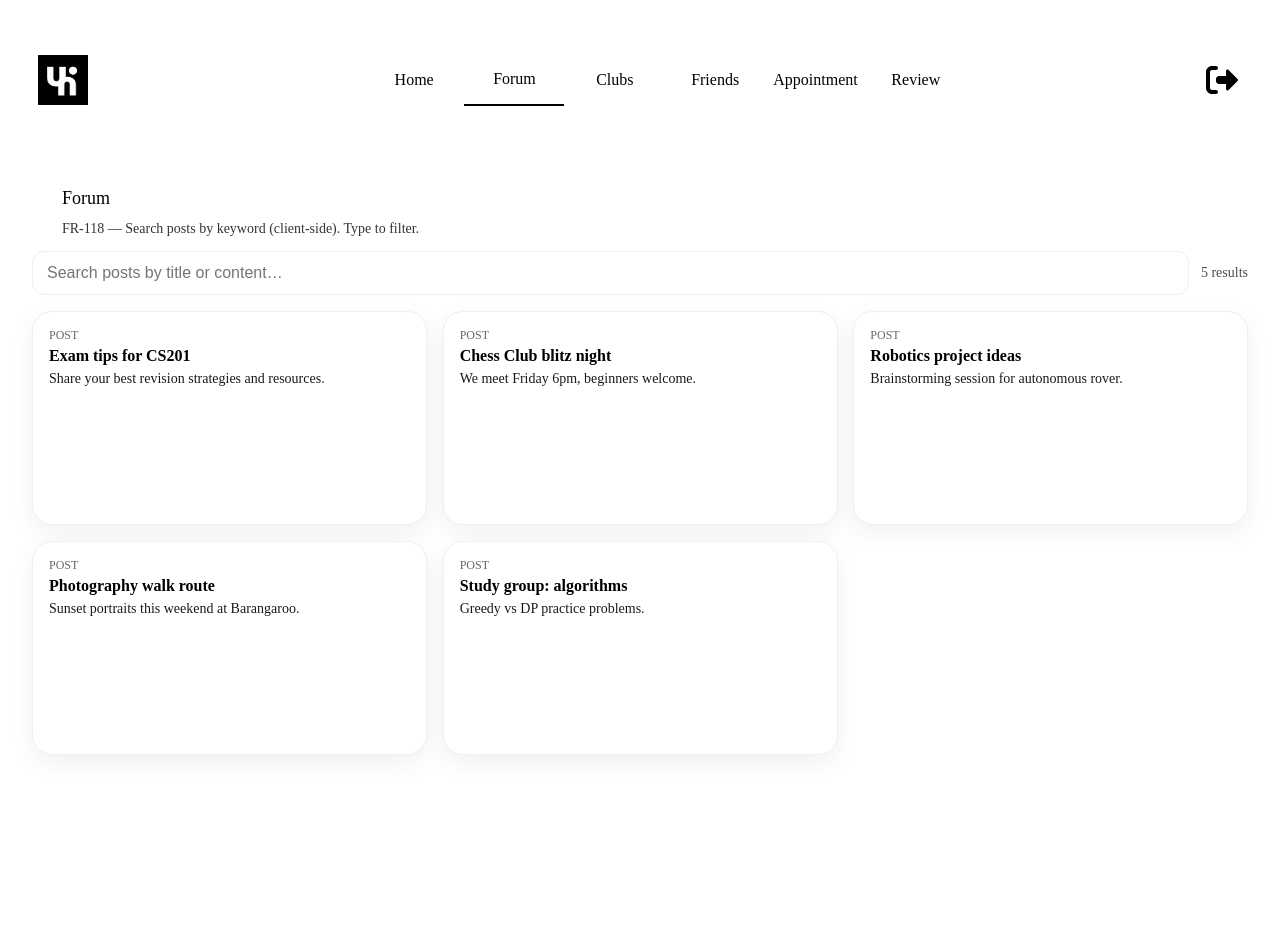
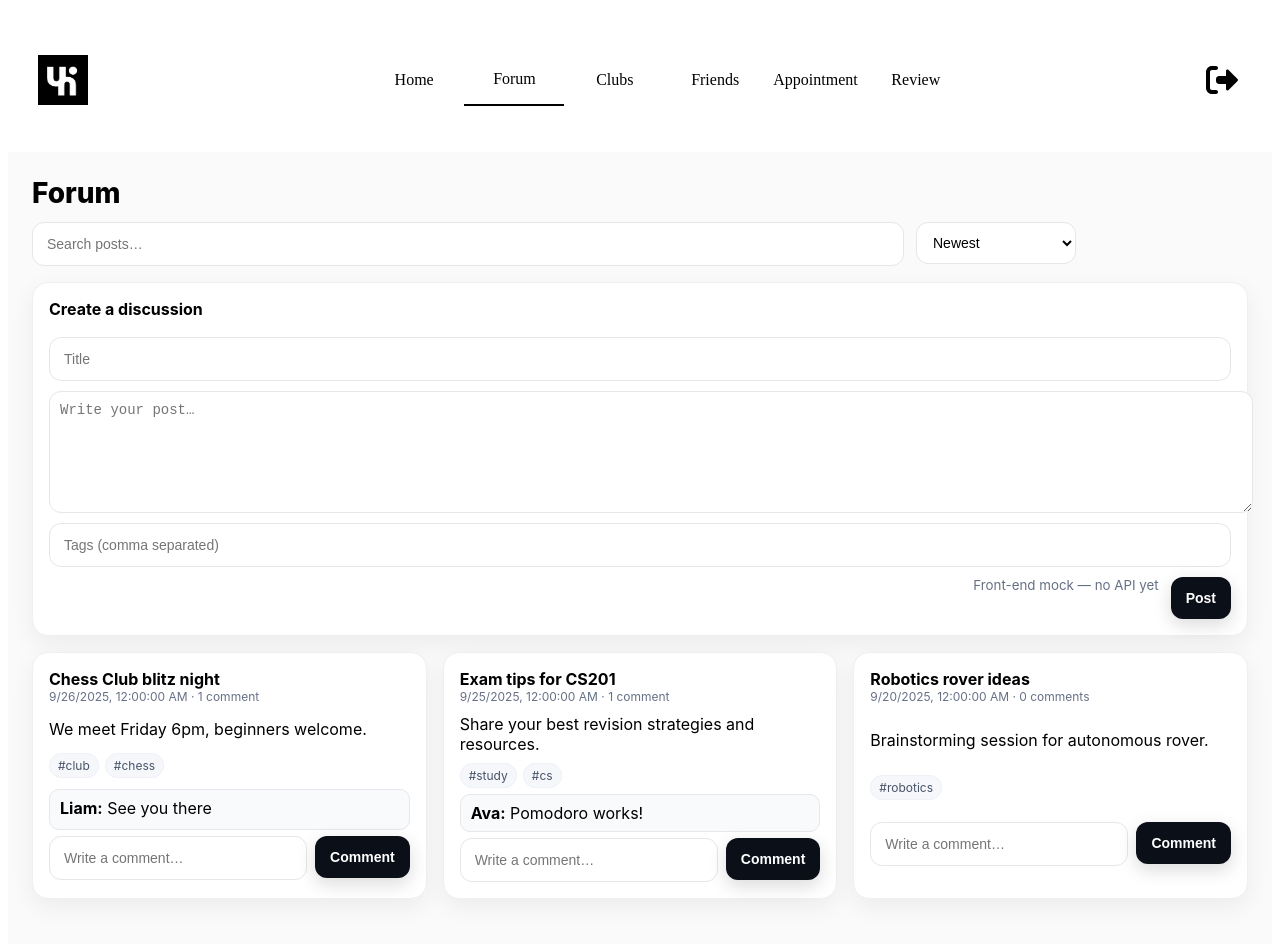
Before and after one commit to Suusana/UniCircle, a React (Vite) app in the folder Frontend/: page /main/discussion in a window 1280 px wide. Shown: the top 944 px of the page. Before the commit the page ends 800 px from the top, so only its background shows below. Built offline with nearby package versions, Linux system fonts and the light colour scheme.

Commit message:
Added forum
Updated it through mock code for now on frontend, will link it with backend.

```diff
--- a/Frontend/src/pages/DiscussionBoard.jsx
+++ b/Frontend/src/pages/DiscussionBoard.jsx
@@ -1,85 +1,167 @@
 import { useMemo, useState } from "react";
 import styled from "styled-components";
-import { CardM } from "../components/Card.jsx";
-import { Title, Text } from "../components/Text.jsx";
 
-const Wrapper = styled.div`padding: 24px;`;
-const TopBar = styled.div`
-  display: flex; gap: 12px; align-items: center; flex-wrap: wrap; margin-bottom: 16px;
+const Page = styled.section`
+  min-height: 100vh;
+  background: #fafafa;
+  padding: 24px;
+  font-family: Inter, system-ui, -apple-system, "Segoe UI", Roboto, Helvetica, Arial;
 `;
-const SearchInput = styled.input`
-  flex: 1; min-width: 260px; padding: 12px 14px; border: 1px solid #efefef; border-radius: 12px;
-  font-size: 16px; outline: none; background: #fff; &:focus{ border-color:#d0d0d0; }
+const Top = styled.div`
+  display: grid; grid-template-columns: 1fr 160px 160px; gap: 12px; margin-bottom: 16px;
+  @media (max-width: 840px){ grid-template-columns: 1fr; }
 `;
-const Count = styled.span`font-size:14px; opacity:.7;`;
-const Grid = styled.div`
-  display: grid; grid-template-columns: repeat(auto-fill, minmax(320px, 1fr));
-  gap: 16px;
+const Input = styled.input`
+  height: 42px; border-radius: 12px; border: 1px solid #e6e6e6; background: #fff; padding: 0 14px; font-size: 14px;
+  &:focus { box-shadow: 0 0 0 3px rgba(28,100,242,0.12); border-color: #1c64f2; outline: none; }
 `;
-
-const POSTS = [
-  { id: 1, title: "Exam tips for CS201", body: "Share your best revision strategies and resources." },
-  { id: 2, title: "Chess Club blitz night", body: "We meet Friday 6pm, beginners welcome." },
-  { id: 3, title: "Robotics project ideas", body: "Brainstorming session for autonomous rover." },
-  { id: 4, title: "Photography walk route", body: "Sunset portraits this weekend at Barangaroo." },
-  { id: 5, title: "Study group: algorithms", body: "Greedy vs DP practice problems." },
-];
+const Select = styled.select`
+  height: 42px; border-radius: 12px; border: 1px solid #e6e6e6; background: #fff; padding: 0 12px; font-size: 14px;
+  &:focus { box-shadow: 0 0 0 3px rgba(28,100,242,0.12); border-color: #1c64f2; outline: none; }
+`;
+const Button = styled.button`
+  height: 42px; border-radius: 12px; padding: 0 14px; border: 1px solid transparent; background: #0b0f17; color: #fff;
+  font-weight: 600; font-size: 14px; cursor: pointer; box-shadow: 0 6px 18px rgba(11,15,23,.15);
+  &:hover { transform: translateY(-1px); } &:active { transform: translateY(0); }
+`;
+const Grid = styled.div`display: grid; grid-template-columns: repeat(auto-fill, minmax(320px, 1fr)); gap: 16px;`;
+const Card = styled.article`
+  background: #fff; border: 1px solid #efefef; border-radius: 16px; box-shadow: 0 8px 24px rgba(16,24,40,.06);
+  padding: 16px; display: grid; gap: 10px;
+`;
+const Title = styled.h1`margin: 0 0 12px 0; font-size: 28px; font-weight: 800;`;
+const H = styled.h3`margin: 0; font-size: 16px;`;
+const Meta = styled.div`font-size: 12px; color: #667085;`;
+const Tag = styled.span`font-size: 12px; padding: 4px 8px; border-radius: 999px; background: #f5f7fb; color:#475467; border:1px solid #eef2f6; margin-right: 6px;`;
+const Textarea = styled.textarea`
+  width: 100%; min-height: 100px; resize: vertical; border-radius: 12px; border: 1px solid #e6e6e6; padding: 10px; font-size: 14px;
+  &:focus { outline: none; box-shadow: 0 0 0 3px rgba(28,100,242,0.12); border-color: #1c64f2; }
+`;
+const Small = styled.small`color:#667085;`;
+const CommentRow = styled.div`display:grid; grid-template-columns: 1fr auto; gap: 8px;`;
+const Comment = styled.div`padding:8px 10px; background:#f8fafc; border:1px solid #e5e7eb; border-radius:10px;`;
 
 function highlight(text, q) {
   if (!q) return text;
-  const i = text.toLowerCase().indexOf(q.toLowerCase());
-  if (i === -1) return text;
+  const idx = text.toLowerCase().indexOf(q.toLowerCase());
+  if (idx === -1) return text;
   return (
     <>
-      {text.slice(0, i)}
-      <mark style={{ background: "#fff2a8" }}>{text.slice(i, i + q.length)}</mark>
-      {text.slice(i + q.length)}
+      {text.slice(0, idx)}
+      <mark style={{ background: "#fff2a8" }}>{text.slice(idx, idx + q.length)}</mark>
+      {text.slice(idx + q.length)}
     </>
   );
 }
 
+// Mock seed data
+const seed = [
+  { id: 1, title: "Exam tips for CS201", body: "Share your best revision strategies and resources.", tags:["study","cs"], comments:[{by:"Ava", text:"Pomodoro works!"}], createdAt:"2025-09-25" },
+  { id: 2, title: "Chess Club blitz night", body: "We meet Friday 6pm, beginners welcome.", tags:["club","chess"], comments:[{by:"Liam", text:"See you there"}], createdAt:"2025-09-26" },
+  { id: 3, title: "Robotics rover ideas", body: "Brainstorming session for autonomous rover.", tags:["robotics"], comments:[], createdAt:"2025-09-20" },
+];
+
 export default function DiscussionBoard() {
+  const [posts, setPosts] = useState(seed);
   const [q, setQ] = useState("");
+  const [sortBy, setSortBy] = useState("newest"); // newest | mostCommented | trending
+  const [form, setForm] = useState({ title:"", body:"", tags:"" });
 
   const filtered = useMemo(() => {
     const query = q.trim().toLowerCase();
-    if (!query) return POSTS;
-    return POSTS.filter(p =>
-      p.title.toLowerCase().includes(query) || p.body.toLowerCase().includes(query)
-    );
-  }, [q]);
+    let out = [...posts];
+    if (query) {
+      out = out.filter(p =>
+        p.title.toLowerCase().includes(query) || p.body.toLowerCase().includes(query) || p.tags.join(",").toLowerCase().includes(query)
+      );
+    }
+    if (sortBy === "newest") {
+      out.sort((a,b) => +new Date(b.createdAt) - +new Date(a.createdAt));
+    } else if (sortBy === "mostCommented") {
+      out.sort((a,b) => (b.comments?.length||0) - (a.comments?.length||0));
+    } else if (sortBy === "trending") {
+      out.sort((a,b) => (b.comments.length*2 + +new Date(b.createdAt)) - (a.comments.length*2 + +new Date(a.createdAt)));
+    }
+    return out;
+  }, [posts, q, sortBy]);
+
+  const submitPost = () => {
+    if (!form.title.trim() || !form.body.trim()) return;
+    const tags = form.tags.split(",").map(t => t.trim()).filter(Boolean);
+    const newPost = {
+      id: Math.max(0, ...posts.map(p=>p.id)) + 1,
+      title: form.title.trim(),
+      body: form.body.trim(),
+      tags,
+      comments: [],
+      createdAt: new Date().toISOString(),
+    };
+    setPosts([newPost, ...posts]);
+    setForm({ title:"", body:"", tags:"" });
+  };
+
+  const addComment = (postId, text) => {
+    if (!text.trim()) return;
+    setPosts(ps => ps.map(p => p.id === postId ? { ...p, comments:[...p.comments, { by:"You", text:text.trim() }] } : p));
+  };
 
   return (
-    <Wrapper>
+    <Page>
       <Title>Forum</Title>
-      <Text style={{ marginTop: 6, opacity: .8 }}>
-        FR-118 — Search posts by keyword (client-side). Type to filter.
-      </Text>
 
-      <TopBar>
-        <SearchInput
-          placeholder="Search posts by title or content…"
-          value={q}
-          onChange={(e) => setQ(e.target.value)}
-        />
-        <Count>{filtered.length} {filtered.length === 1 ? "result" : "results"}</Count>
-      </TopBar>
+      <Top>
+        <Input placeholder="Search posts…" value={q} onChange={e=>setQ(e.target.value)} />
+        <Select value={sortBy} onChange={e=>setSortBy(e.target.value)}>
+          <option value="newest">Newest</option>
+          <option value="mostCommented">Most Commented</option>
+          <option value="trending">Trending</option>
+        </Select>
+        <div />
+      </Top>
 
+      {/* Create post (mock) */}
+      <Card style={{ marginBottom: 16 }}>
+        <H>Create a discussion</H>
+        <Input placeholder="Title" value={form.title} onChange={e=>setForm(f=>({ ...f, title:e.target.value }))} style={{ marginTop:8 }} />
+        <Textarea placeholder="Write your post…" value={form.body} onChange={e=>setForm(f=>({ ...f, body:e.target.value }))} />
+        <Input placeholder="Tags (comma separated)" value={form.tags} onChange={e=>setForm(f=>({ ...f, tags:e.target.value }))} />
+        <div style={{ display:"flex", justifyContent:"flex-end", gap:12 }}>
+          <Small>Front-end mock — no API yet</Small>
+          <Button onClick={submitPost}>Post</Button>
+        </div>
+      </Card>
+
+      {/* Results */}
       <Grid>
         {filtered.map(p => (
-          <CardM key={p.id} style={{ padding: 16 }}>
-            <div style={{ fontSize: 12, textTransform: "uppercase", opacity: .6 }}>Post</div>
-            <div style={{ fontWeight: 600, marginTop: 4 }}>{highlight(p.title, q)}</div>
-            <div style={{ marginTop: 6, fontSize: 14, opacity: .9 }}>{highlight(p.body, q)}</div>
-          </CardM>
+          <Card key={p.id}>
+            <div>
+              <H>{highlight(p.title, q)}</H>
+              <Meta>{new Date(p.createdAt).toLocaleString()} · {p.comments.length} comment{p.comments.length!==1?"s":""}</Meta>
+            </div>
+            <div>{highlight(p.body, q)}</div>
+            <div>{p.tags.map(t => <Tag key={t}>#{t}</Tag>)}</div>
+
+            {/* Comments */}
+            <div style={{ display:"grid", gap:6 }}>
+              {p.comments.map((c, i) => <Comment key={i}><b>{c.by}:</b> {c.text}</Comment>)}
+              <InlineComment postId={p.id} onAdd={addComment} />
+            </div>
+          </Card>
         ))}
       </Grid>
 
-      {q.trim() && filtered.length === 0 && (
-        <Text style={{ marginTop: 12, opacity: .7 }}>
-          No posts match “{q.trim()}”.
-        </Text>
-      )}
-    </Wrapper>
+      {q.trim() && filtered.length === 0 && <Small style={{ display:"block", marginTop:12 }}>No posts match “{q.trim()}”.</Small>}
+    </Page>
   );
 }
+
+function InlineComment({ postId, onAdd }) {
+  const [val, setVal] = useState("");
+  return (
+    <CommentRow>
+      <Input placeholder="Write a comment…" value={val} onChange={e=>setVal(e.target.value)} />
+      <Button onClick={()=>{ onAdd(postId, val); setVal(""); }}>Comment</Button>
+    </CommentRow>
+  );
+}
--- a/Frontend/src/pages/Shortcut.jsx
+++ b/Frontend/src/pages/Shortcut.jsx
@@ -17,10 +17,6 @@ const Links = styled.div`
 function Shortcut() {
   const [links, setLinks] = useState([]);
 
-  //   useEffect(() => {
-  //     (async () => {})();
-  //   }, []);
-  // get all the clubs
   const getAllShortcutLinks = async () => {
     try {
       const res = await http.get("/studentProfile/allShortcuts");
@@ -31,7 +27,6 @@ function Shortcut() {
     }
   };
 
-  // when loading the club page, then trigger this line to get all clubs from the backend
   useEffect(() => {
     getAllShortcutLinks();
   }, []);
@@ -49,8 +44,6 @@ function Shortcut() {
               color: "inherit",
               display: "flex",
               alignItems: "center",
-              textDecoration: "none",
-              color: "inherit",
               border: "1px solid #efefef",
               borderRadius: "10px",
               minWidth: "80px",
--- a/Frontend/src/pages/StudentProfile/MembershipList.jsx
+++ b/Frontend/src/pages/StudentProfile/MembershipList.jsx
@@ -3,6 +3,7 @@ import { Text, SubTitle } from "../../components/Text";
 import { useState, useEffect } from "react";
 import { http } from "../../utils/http";
 import { useAuth } from "../../contexts/AuthContext";
+
 const MembershipLists = styled.div`
   margin-left: 20px;
   display: flex;
@@ -10,13 +11,16 @@ const MembershipLists = styled.div`
   height: 130px;
   overflow-y: auto;
 `;
+
 export function MembershipList() {
   const [clubs, setClubs] = useState([]);
   const { user } = useAuth();
 
   const MembershipList = async () => {
     try {
-      const response = await http.get("/studentProfile/MembershipList", { params: { studentId: user.studentId } });
+      const response = await http.get("/studentProfile/MembershipList", {
+        params: { studentId: user.studentId },
+      });
       setClubs(response.data);
     } catch (e) {
       console.log("Fail to fetch current user's membership list");
@@ -38,15 +42,16 @@ export function MembershipList() {
       {clubs.length === 0 ? (
         <SubTitle>Join Club! </SubTitle>
       ) : (
-        clubs.map((club) => (
-          <Text key={club.clubId}
+        clubs
+          .filter((club) => club && club.name) // ✅ skip null or invalid clubs
+          .map((club) => (
+            <Text
+              key={club.clubId}
               style={{
                 textDecoration: "none",
                 color: "inherit",
                 display: "flex",
                 alignItems: "center",
-              textDecoration: "none",
-              color: "inherit",
                 border: "1px solid #efefef",
                 borderRadius: "10px",
                 width: "200px",
```
Also changed, not shown: 1 other file (tests, documents, lock files or other folders). Lines whose indentation alone changed are shown as unchanged.
